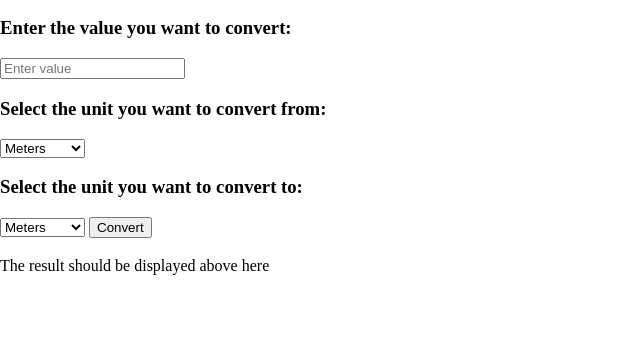
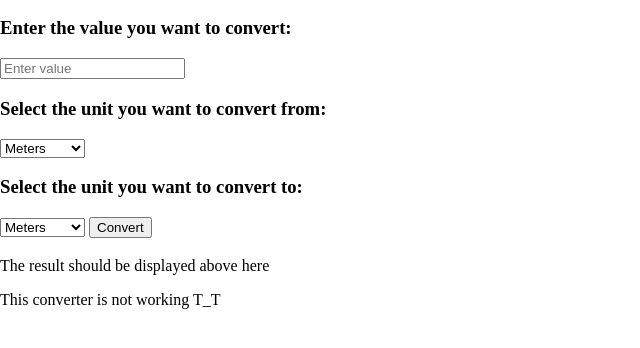
Before and after one commit to yuzikage/unit-converter, a plain HTML site: page index.html in a window 1280 px wide. Shown: the part 88-436 px from the top of the page, without its empty margins (0-640 px from the left). Drawn offline with Linux system fonts and the light colour scheme.

Commit message:
converter not working

```diff
--- a/index.html
+++ b/index.html
@@ -28,6 +28,8 @@
             <h3 id="result"></h3>
 
             <p>The result should be displayed above here</p>
+
+            <p>This converter is not working T_T</p>
         </div>
 
         <script src="index.js"></script>
```
